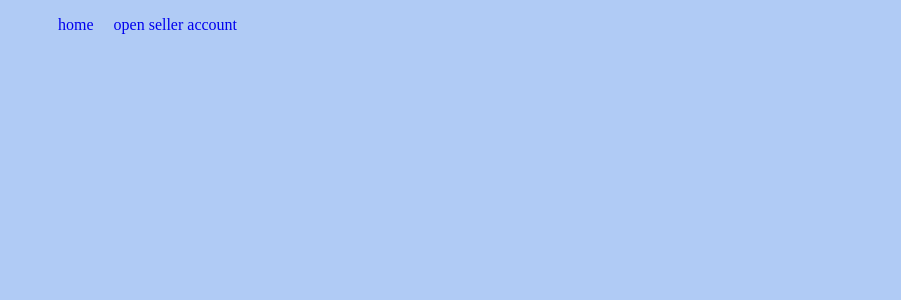
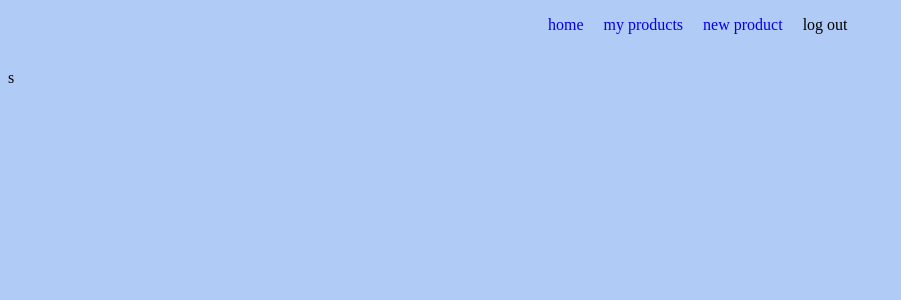
Before and after one commit to tayaraClone/tayaraClone, an Angular app in the folder client/: page /signin in a window 1280 px wide. Shown: the top 300 px of the page, without its empty margins (0-901 px from the left). Built offline with nearby package versions, Linux system fonts and the light colour scheme.

Commit message:
added opened acc nav comp with style

```diff
--- a/client/src/app/app.component.html
+++ b/client/src/app/app.component.html
@@ -1,3 +1,3 @@
-<app-not-opened-acc-nav></app-not-opened-acc-nav>
-
+<!-- <app-not-opened-acc-nav></app-not-opened-acc-nav> -->
+<app-opened-acc-nav></app-opened-acc-nav>
 <router-outlet></router-outlet> <!-- all router component renders when ever path changed -->
--- a/client/src/app/app.module.ts
+++ b/client/src/app/app.module.ts
@@ -15,6 +15,7 @@ import { HomeComponentsService } from './services/home-components.service';
 import { AuthService } from './services/auth/auth.service';
 import { NotOpenedAccNavComponent } from './components/navbar/not-opened-acc-nav/not-opened-acc-nav.component';
 import { SignInComponent } from './components/auth/sign-in/sign-in.component';
+import { OpenedAccNavComponent } from './components/navbar/opened-acc-nav/opened-acc-nav.component';
 
 @NgModule({
   declarations: [
@@ -26,6 +27,7 @@ import { SignInComponent } from './components/auth/sign-in/sign-in.component';
     HomeComponent,
     NotOpenedAccNavComponent,
     SignInComponent,
+    OpenedAccNavComponent,
   ],
   imports: [
     BrowserModule,
--- a/client/src/app/components/auth/sign-in/sign-in.component.html
+++ b/client/src/app/components/auth/sign-in/sign-in.component.html
@@ -1,3 +1,3 @@
 <div>
-
+    s
 </div>
--- /dev/null
+++ b/client/src/app/components/navbar/opened-acc-nav/opened-acc-nav.component.css
@@ -0,0 +1,20 @@
+nav{
+    margin-bottom: 35px;
+    margin-left: 490px;
+}
+
+ul{
+
+    list-style-type: none;
+}
+
+li {
+    display: inline;
+    margin: 10px;
+
+}
+
+li a {
+
+    text-decoration: none;
+}
--- /dev/null
+++ b/client/src/app/components/navbar/opened-acc-nav/opened-acc-nav.component.html
@@ -0,0 +1,8 @@
+<nav>
+    <ul>
+        <li><a routerLink="/">home</a></li>
+        <li><a routerLink="/myProduct">my products</a></li>
+        <li><a routerLink="/makeProduct">new product</a></li>
+        <li>log out</li>
+    </ul>
+</nav>
--- /dev/null
+++ b/client/src/app/components/navbar/opened-acc-nav/opened-acc-nav.component.ts
@@ -0,0 +1,15 @@
+import { Component, OnInit } from '@angular/core';
+
+@Component({
+  selector: 'app-opened-acc-nav',
+  templateUrl: './opened-acc-nav.component.html',
+  styleUrls: ['./opened-acc-nav.component.css']
+})
+export class OpenedAccNavComponent implements OnInit {
+
+  constructor() { }
+
+  ngOnInit(): void {
+  }
+
+}
```
Also changed, not shown: 1 other file (tests, documents, lock files or other folders).
